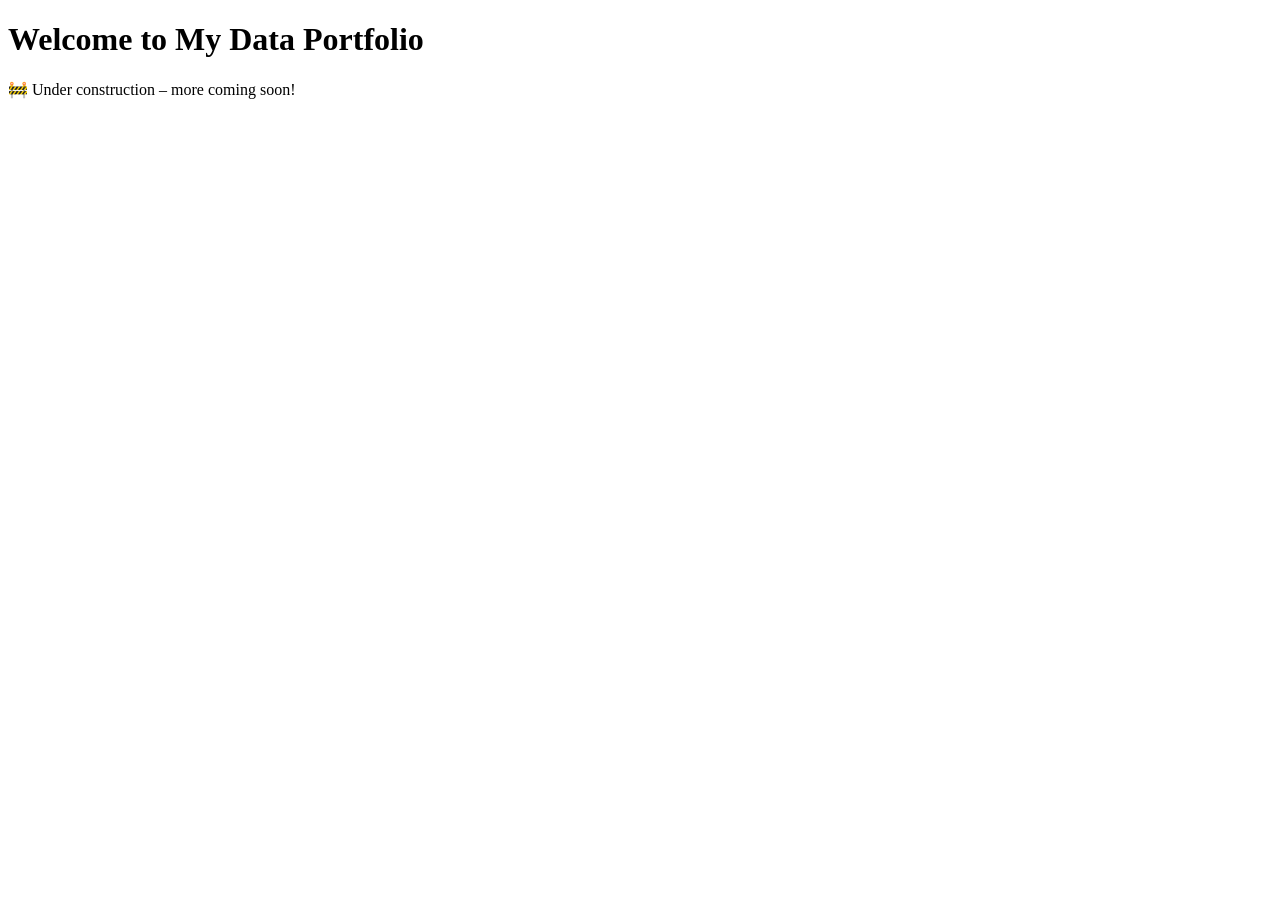
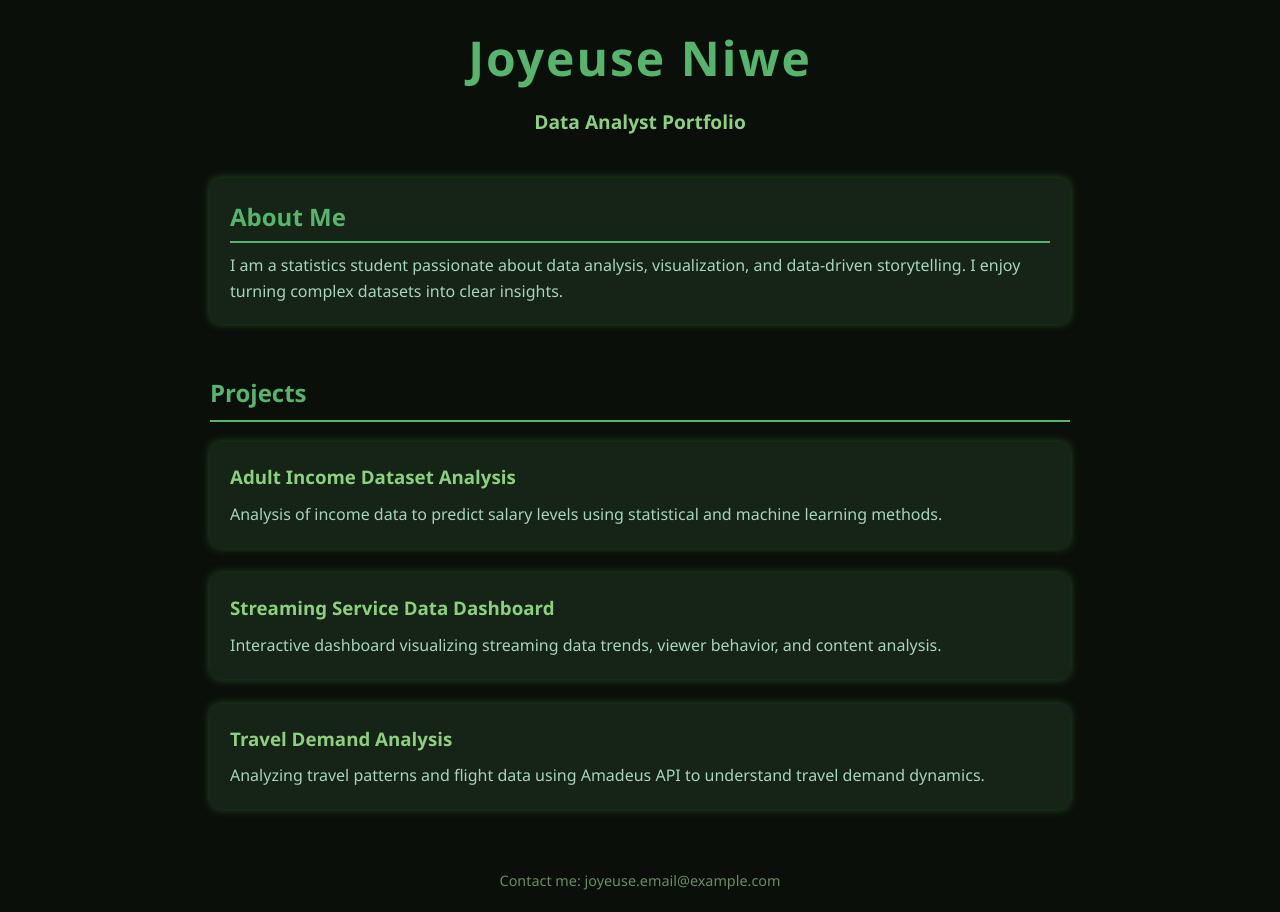
Before and after one commit to JoyeuseNiwe/joyeuseniwe.github.io, a plain HTML site: page index.html in a window 1280 px wide. Before the commit the page ends 800 px from the top, so only its background shows below. Drawn offline with Linux system fonts and the light colour scheme.

Commit message:
Add portfolio homepage with green and black style

```diff
--- a/index.html
+++ b/index.html
@@ -1,10 +1,48 @@
 <!DOCTYPE html>
-<html>
+<html lang="en">
 <head>
-  <title>Joyeuse Niwemufasha – Data Portfolio</title>
+  <meta charset="UTF-8" />
+  <meta name="viewport" content="width=device-width, initial-scale=1" />
+  <title>Joyeuse Niwe - Portfolio</title>
+  <link rel="stylesheet" href="style.css" />
 </head>
 <body>
-  <h1>Welcome to My Data Portfolio</h1>
-  <p>🚧 Under construction – more coming soon!</p>
+
+<header>
+  <h1>Joyeuse Niwe</h1>
+  <p>Data Analyst Portfolio</p>
+</header>
+
+<section id="about">
+  <h2>About Me</h2>
+  <p>
+    I am a statistics student passionate about data analysis, visualization, and data-driven storytelling.
+    I enjoy turning complex datasets into clear insights.
+  </p>
+</section>
+
+<section id="projects">
+  <h2>Projects</h2>
+
+  <div class="project">
+    <h3><a href="https://github.com/JoyeuseNiwe/Adult_income" target="_blank" rel="noopener noreferrer">Adult Income Dataset Analysis</a></h3>
+    <p>Analysis of income data to predict salary levels using statistical and machine learning methods.</p>
+  </div>
+
+  <div class="project">
+    <h3><a href="https://github.com/JoyeuseNiwe/Streaming-service-data" target="_blank" rel="noopener noreferrer">Streaming Service Data Dashboard</a></h3>
+    <p>Interactive dashboard visualizing streaming data trends, viewer behavior, and content analysis.</p>
+  </div>
+
+  <div class="project">
+    <h3><a href="https://github.com/JoyeuseNiwe/Travel-demand" target="_blank" rel="noopener noreferrer">Travel Demand Analysis</a></h3>
+    <p>Analyzing travel patterns and flight data using Amadeus API to understand travel demand dynamics.</p>
+  </div>
+</section>
+
+<footer>
+  <p>Contact me: joyeuse.email@example.com</p>
+</footer>
+
 </body>
 </html>
--- /dev/null
+++ b/style.css
@@ -0,0 +1,104 @@
+/* Reset */
+* {
+  box-sizing: border-box;
+  margin: 0;
+  padding: 0;
+}
+
+body {
+  font-family: 'Segoe UI', Tahoma, Geneva, Verdana, sans-serif;
+  background-color: #0b0f0a; /* very dark green/black */
+  color: #a8d5ba; /* light green */
+  line-height: 1.6;
+  padding: 20px;
+  max-width: 900px;
+  margin: 0 auto;
+}
+
+header {
+  text-align: center;
+  margin-bottom: 40px;
+}
+
+header h1 {
+  font-size: 3rem;
+  color: #56b46c; /* bright green */
+  margin-bottom: 10px;
+  letter-spacing: 2px;
+}
+
+header p {
+  font-size: 1.2rem;
+  font-weight: 600;
+  color: #8ccf7e;
+}
+
+section#about {
+  margin-bottom: 50px;
+  background-color: #162317; /* dark green */
+  padding: 20px;
+  border-radius: 10px;
+  box-shadow: 0 0 8px #245225;
+}
+
+section#about h2 {
+  color: #56b46c;
+  margin-bottom: 10px;
+  border-bottom: 2px solid #56b46c;
+  padding-bottom: 5px;
+}
+
+section#projects h2 {
+  color: #56b46c;
+  margin-bottom: 20px;
+  border-bottom: 2px solid #56b46c;
+  padding-bottom: 8px;
+}
+
+.project {
+  background-color: #162317;
+  border-radius: 10px;
+  padding: 20px;
+  margin-bottom: 25px;
+  box-shadow: 0 0 10px #245225;
+  transition: transform 0.3s ease;
+}
+
+.project:hover {
+  transform: translateY(-5px);
+  box-shadow: 0 0 15px #56b46c;
+}
+
+.project h3 {
+  margin-bottom: 10px;
+  color: #a8d5ba;
+}
+
+.project a {
+  color: #8ccf7e;
+  text-decoration: none;
+  font-weight: bold;
+}
+
+.project a:hover {
+  text-decoration: underline;
+  color: #c4e7b0;
+}
+
+footer {
+  text-align: center;
+  margin-top: 60px;
+  font-size: 0.9rem;
+  color: #6a8c62;
+}
+
+@media (max-width: 600px) {
+  body {
+    padding: 15px;
+    max-width: 100%;
+  }
+
+  header h1 {
+    font-size: 2.2rem;
+  }
+}
```
